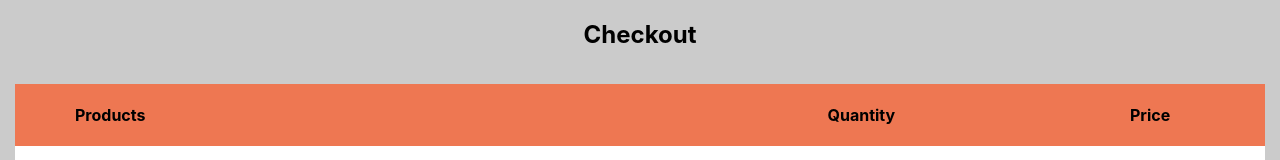
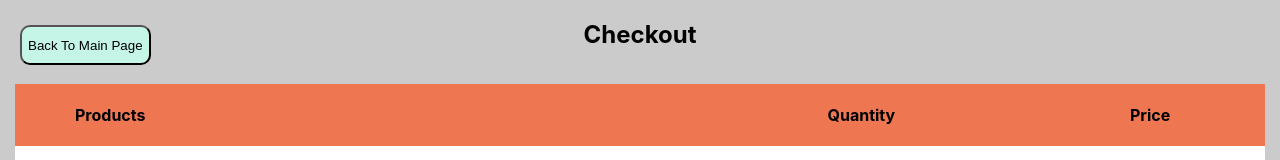
Before and after one commit to Justin-Hollmer1/ECommerceFrontend, a React (Create React App) app: page /viewcart in a window 1280 px wide. Shown: the top 160 px of the page. Built offline with nearby package versions, Linux system fonts and the light colour scheme.

Commit message:
added the ability to go from cart to main page

```diff
--- a/src/Components/Card.js
+++ b/src/Components/Card.js
@@ -36,7 +36,7 @@ function Card({name, cost, imagePath}) {
         else {
             console.log("Added " + itemQuantity + " " + name + "'s to cart.")
             if (!sessionStorage.getItem("cart-item-" + name)) {
-                sessionStorage.setItem("cart-item-" + name, "quantity-" + itemQuantity);
+                sessionStorage.setItem("cart-item-" + name, itemQuantity);
                 setInCartValue(true);
             }
         }
--- a/src/Components/ViewCartCard.js
+++ b/src/Components/ViewCartCard.js
@@ -1,10 +1,30 @@
 import React from 'react';
-import Bananas from './Item_Images/Bananas.webp'
+import Bananas from './Item_Images/Bananas.webp';
+import Apples from './Item_Images/Apples.jpeg';
+import Chicken_breast from './Item_Images/Chicken_breast.png'
+import Avocados from './Item_Images/Avocados.jpeg'
+import Carrots from './Item_Images/Carrots.jpeg'
+import Kiwis from './Item_Images/Kiwis.jpeg'
+import Strawberries from './Item_Images/Strawberries.jpeg'
+import Watermelon from './Item_Images/Watermelon.webp'
+import Asparagus from './Item_Images/Asparagus.jpeg'
+import Bell_Pepper from './Item_Images/Bell_Pepper.jpeg'
+import Mango from './Item_Images/Mangos.jpeg'
+import Onions from './Item_Images/Onions.jpeg'
+import Potatoes from './Item_Images/Potatoes.jpeg'
+import Spinach from './Item_Images/Spinach.jpeg'
+import { useNavigate } from "react-router-dom";
 
 
+const images = {Bananas, Apples, Chicken_breast, Avocados, Carrots, Kiwis, Strawberries, Watermelon, Asparagus, Mango, Onions, Bell_Pepper, Potatoes, Spinach}
 function ViewCartCard() {
+    function returnToMainPage() {
+        navigate("/")
+    }
+    let navigate = useNavigate();
     return (
         <div className="card">
+            <button className="back-to-main-page" onClick={returnToMainPage}>Back To Main Page</button>
             <img className="card-image" src={Bananas}/>
             <div className="card-text">
                 <span className="card-name">Name here</span>
--- a/src/style.css
+++ b/src/style.css
@@ -304,3 +304,11 @@ body {
 .remove-button {
     margin: 0;
 }
+.back-to-main-page {
+    position: fixed;
+    top: 25px;
+    left: 20px;
+    height: 40px;
+    border-radius: 10px;
+    background-color: #c4f5e7;
+}
```
